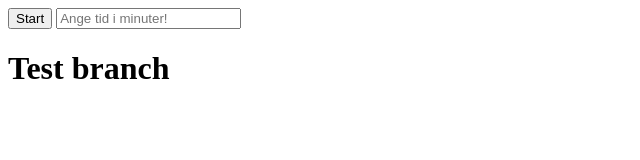
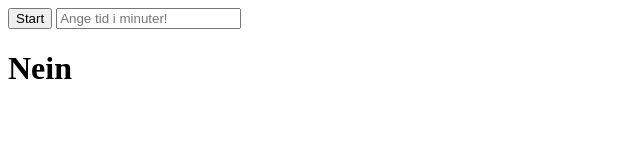
Before and after one commit to Grodfan/Projekt-test, a plain HTML site: page index.html in a window 1280 px wide. Shown: the whole page, without its empty margins (0-640 px from the left). Drawn offline with Linux system fonts and the light colour scheme.

Commit message:
Versin 1.3

```diff
--- a/index.html
+++ b/index.html
@@ -14,7 +14,7 @@
 <span id="content"></span>
 <span id="done"></span>
 
-<h1>Test branch</h1>
+<h1>Nein</h1>
 
 <script src="js/jquery-3.1.1.min.js"></script>
 <script src="js/countdown-jq.js"></script>
```
